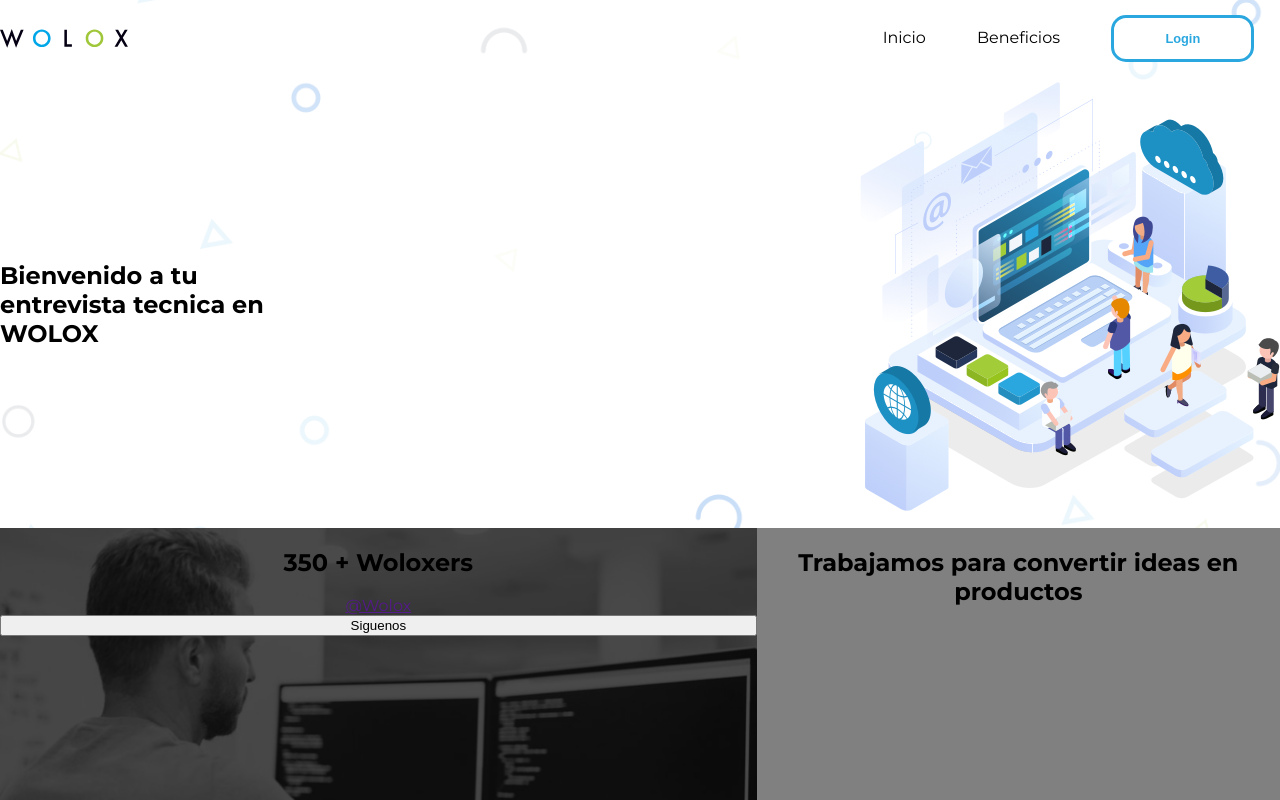
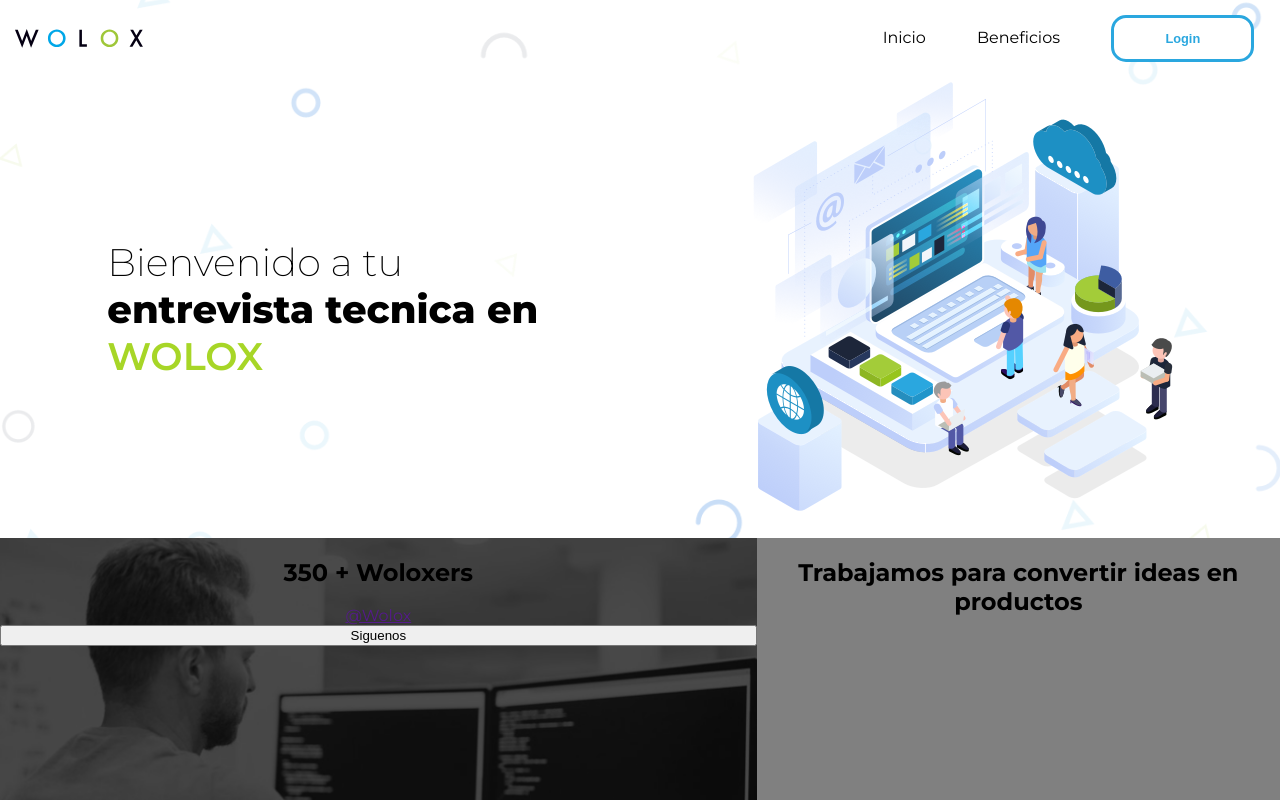
Before and after one commit to mdominguez56/wolox-proyect, a React (Create React App) app: page / in a window 1280 px wide. Shown: the top 800 px of the page. Built offline with nearby package versions, Linux system fonts and the light colour scheme.

Commit message:
modified-header-content

```diff
--- a/src/App.module.css
+++ b/src/App.module.css
@@ -1,3 +1,5 @@
 .container{
   font-family: 'Montserrat', sans-serif;
+  margin: unset;
+  width: 100%;
 }
--- a/src/components/landPage/landPageComponent/headerContent.js
+++ b/src/components/landPage/landPageComponent/headerContent.js
@@ -6,8 +6,12 @@
 function HeaderContent() {
     return (
         <div className={styles.headerContentConteiner}>
-          <h2 className={styles.headerContentText}>Bienvenido a tu <br/> entrevista tecnica en <br/> WOLOX</h2>
-          <img src={HeroImage} alt="hero-image" className={HeroImage}/>
+          <div className={styles.center}>
+            <p className={styles.headerContentText}>Bienvenido a tu <br/><span className={styles.fontBold}>entrevista tecnica en</span><br/> <span className={styles.fontGreen}>WOLOX</span></p>
+          </div>
+          <div className={styles.center}>
+            <img src={HeroImage} alt="hero-image" className={HeroImage}/>
+          </div>
         </div>
         );
   }
--- a/src/components/landPage/landPageComponent/headerContent.module.css
+++ b/src/components/landPage/landPageComponent/headerContent.module.css
@@ -1,14 +1,24 @@
 .headerContentConteiner{
     display: flex;
-    text-align: center;
+    text-align: right;
     align-items: center;
-    justify-content: space-between;
+    justify-content: space-around;
     margin-top: 20px;
+    font-weight: 200;
+    font-family: 'Montserrat' sans-serif;
+    font-size: 3vw;
 }
 .HeroImage{
-    width: 40vw;
+    width: 30vw;
     padding-right: 10vw;
 }
 .headerContentText{
     text-align: left;
 }
+.fontBold{
+    font-weight: 800;
+}
+.fontGreen{
+    color:#a7d627;
+    font-weight: 600;
+}
--- a/src/components/landPage/landPageComponent/headerTop.module.css
+++ b/src/components/landPage/landPageComponent/headerTop.module.css
@@ -6,6 +6,8 @@
 }
 .logoWolox{
     width: 10vw;
+    padding-left: 15px;
+
 }
 .navLink a{
     justify-content: space-around;
```
